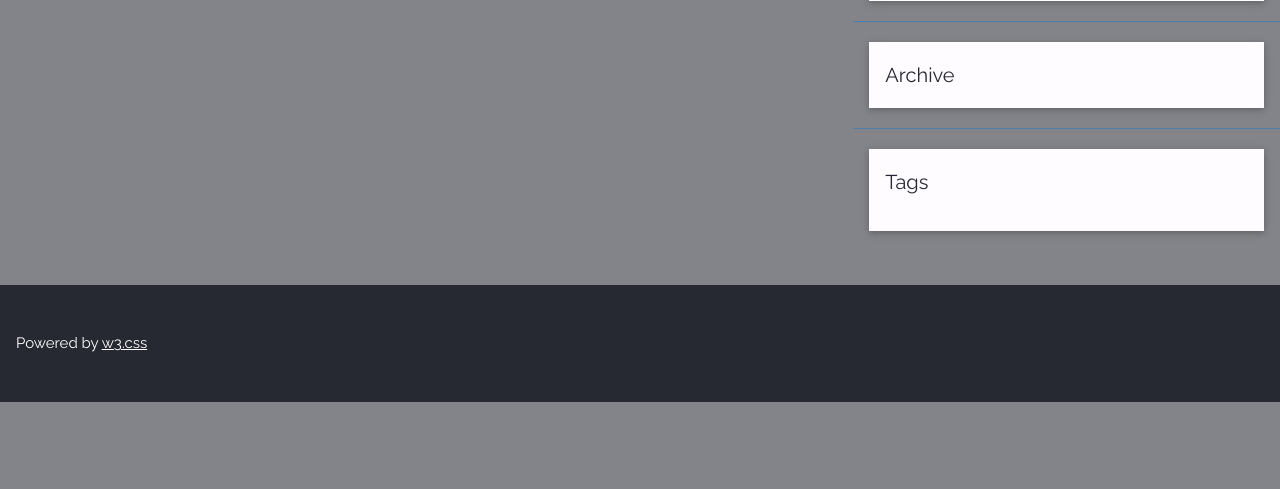
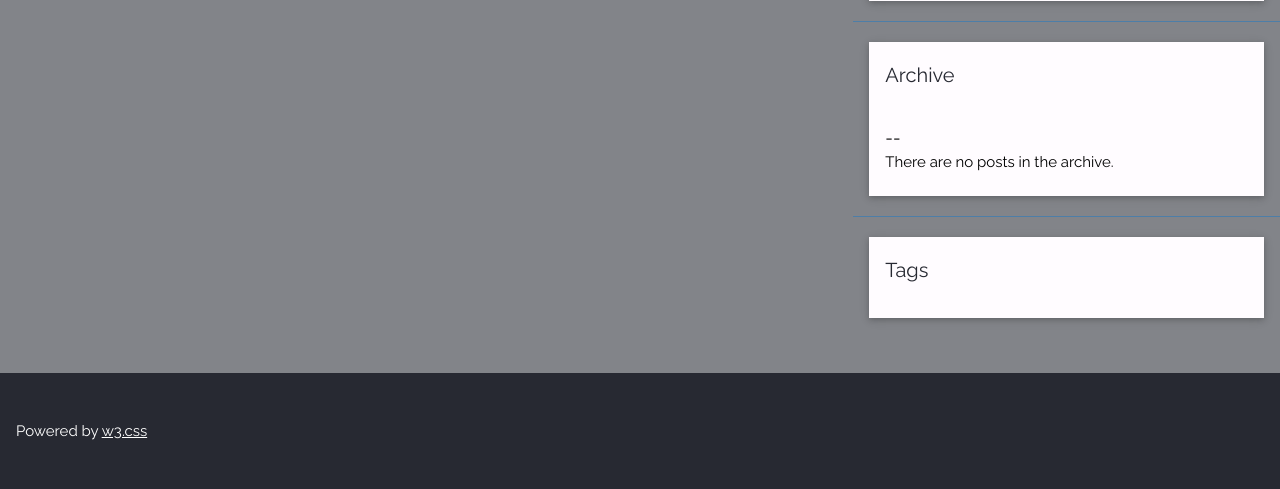
Before and after one commit to conzty01/jTermBlog, a Flask app: page /tag/1 in a window 1280 px wide. Shown: the part 818-1307 px from the top of the page. Before the commit the page ends 1220 px from the top, so only its background shows below. Run offline with Flask 2, Linux system fonts and the light colour scheme; data that the repository does not hold is empty; some libraries are stand-ins or nearby versions.

Commit message:
Updated appearance for post slideshow

```diff
--- a/templates/base.html
+++ b/templates/base.html
@@ -102,26 +102,23 @@ and is wrapped around the whole page content, except for the footer in this exam
     </div>
     {% block postArchive %}
     <ul class="w3-ul w3-hoverable w3-white">
+      {% if archive|length == 0: %}
       <li class="w3-padding-16">
-        <img src="/w3images/workshop.jpg" alt="Image" class="w3-left w3-margin-right" style="width:50px">
-        <span class="w3-large">Lorem</span><br>
-        <span>Sed mattis nunc</span>
+          <img class="w3-left w3-margin-right" style="width:50px">
+          <span class="w3-large">--</span><br>
+          <span>There are no posts in the archive.</span>
       </li>
+      {% endif %}
+      {% for p in archive: %}
+      <a href="/post/{{p[0]}}" style="text-decoration:none;">
       <li class="w3-padding-16">
-        <img src="/w3images/gondol.jpg" alt="Image" class="w3-left w3-margin-right" style="width:50px">
-        <span class="w3-large">Ipsum</span><br>
-        <span>Praes tinci sed</span>
-      </li>
-      <li class="w3-padding-16">
-        <img src="/w3images/skies.jpg" alt="Image" class="w3-left w3-margin-right" style="width:50px">
-        <span class="w3-large">Dorum</span><br>
-        <span>Ultricies congue</span>
-      </li>
-      <li class="w3-padding-16 w3-hide-medium w3-hide-small">
-        <img src="/w3images/rock.jpg" alt="Image" class="w3-left w3-margin-right" style="width:50px">
-        <span class="w3-large">Mingsum</span><br>
-        <span>Lorem ipsum dipsum</span>
-      </li>
+        {% if p[1][0] != '': %}
+        <img src="/static/images/{{p[1][0]}}" alt="{{p[2]}}" class="w3-left w3-margin-right" style="width:50px">
+        {% endif %}
+        <span class="w3-large">{{p[3]}}</span><br>
+        <span>{{p[4].strftime('%B %d, %Y')}}</span>
+      </li></a>
+      {% endfor %}
     </ul>
     {% endblock postArchive %}
   </div>
--- a/templates/post.html
+++ b/templates/post.html
@@ -20,12 +20,26 @@
 {% endif %}
 {% for posts in post: %}
 <div class="w3-card-4 w3-margin w3-white">
- <img src="/static/images/{{posts[0]}}" alt="{{posts[1]}}" style="width:100%">
+<div class="w3-content w3-display-container">
+ {% if posts[0] != '': %}
+ <img id="0" name="active" class="mySlides{{posts[5]}}" src="/static/images/{{posts[0][0]}}" alt="{{posts[1]}}" style="width:100%">
+ {% for i in posts[0][1:]: %}
+ <img id="{{loop.index}}" name="inactive" class="mySlides{{posts[5]}}" src="/static/images/{{i}}" alt="{{posts[1]}}" style="width:100%;display:none;">
+ {% endfor %}
+
+ {% if posts[0]|length > 1: %}
+ <button class="w3-button w3-black w3-display-left" onclick="showDivs('mySlides{{posts[5]}}',-1)">&#10094;{{posts[0]|length}}</button>
+ <button class="w3-button w3-black w3-display-right" onclick="showDivs('mySlides{{posts[5]}}',1)">{{posts[0]|length}}&#10095;</button>
+ {% endif %}
+ {% endif %}
+ </div>
    <div class="w3-container">
      <h3><b>{{posts[2]}}</b></h3>
      <h5><span class="w3-opacity">{{ posts[3].strftime('%B %d, %Y') }}</span></h5>
    </div>
-
+   <div class="w3-container">
+     <p>{{posts[7]}}</p>
+   </div>
    <div class="w3-container">
      <p>{{posts[4]}}</p>
    </div>
@@ -41,16 +55,3 @@
  </div>
 {% endfor %}
 {% endblock %}
-
-{% block postArchive %}
-<ul class="w3-ul w3-hoverable w3-white">
-  {% for p in archive: %}
-  <a href="/post/{{p[0]}}" style="text-decoration:none;">
-  <li class="w3-padding-16">
-    <img src="/static/images/{{p[1]}}" alt="{{p[2]}}" class="w3-left w3-margin-right" style="width:50px">
-    <span class="w3-large">{{p[3]}}</span><br>
-    <span>{{p[4].strftime('%B %d, %Y')}}</span>
-  </li></a>
-  {% endfor %}
-</ul>
-{% endblock %}
```
Also changed, not shown: templates/index.html (+11 -39 lines).
